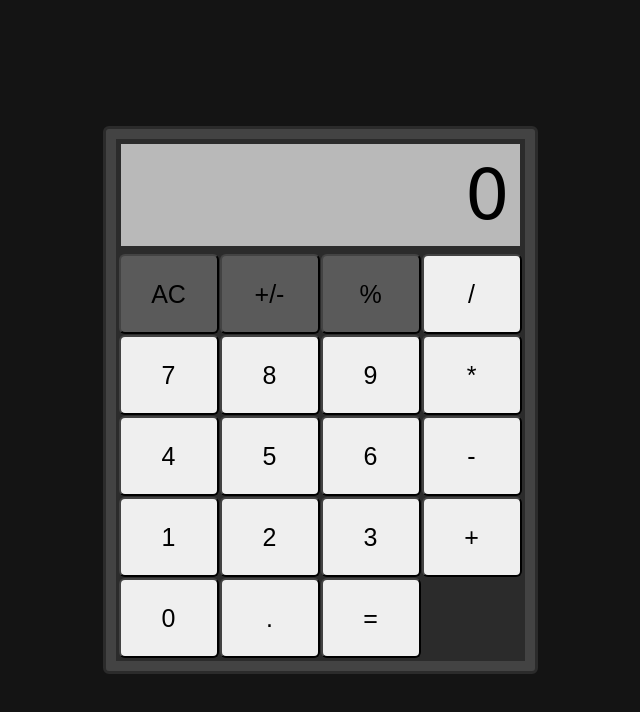
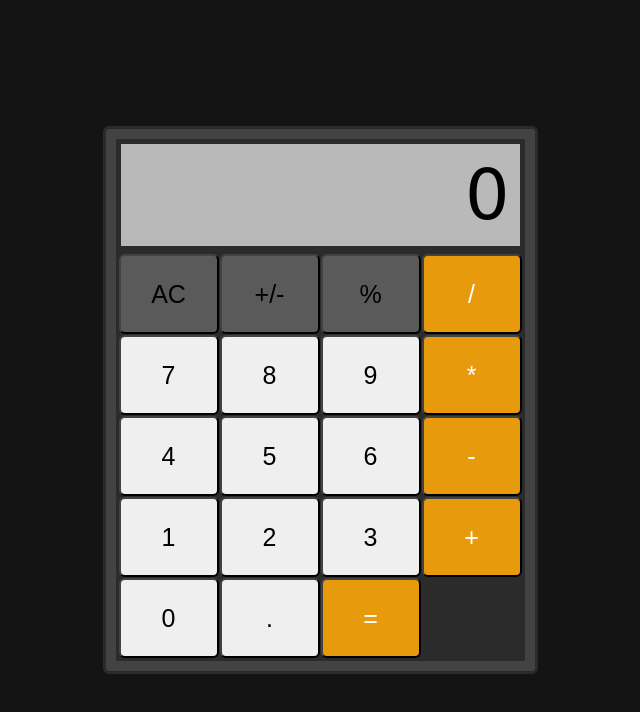
Before and after one commit to j0shyang/calculator, a plain HTML site: page index.html in a window 1280 px wide. Shown: the whole page, without its empty margins (320-960 px from the left). Drawn offline with Linux system fonts and the light colour scheme.

Commit message:
All operator buttons has a different color from other buttons

```diff
--- a/style.css
+++ b/style.css
@@ -52,3 +52,8 @@ button.sign,
 button.percent {
     background-color: rgb(90, 90, 90);
 }
+
+button.operator {
+    background-color: rgb(231, 154, 12);
+    color: white;
+}
```
